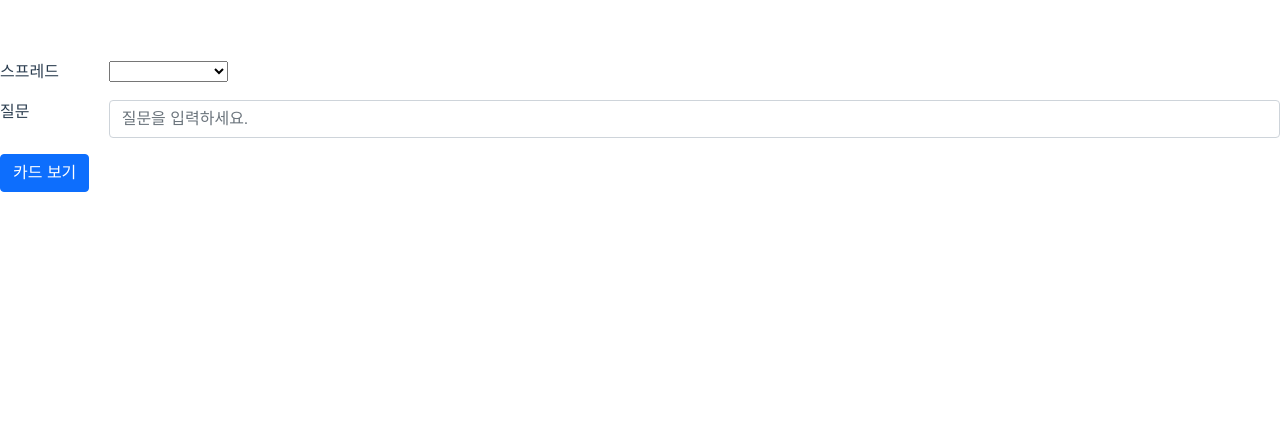
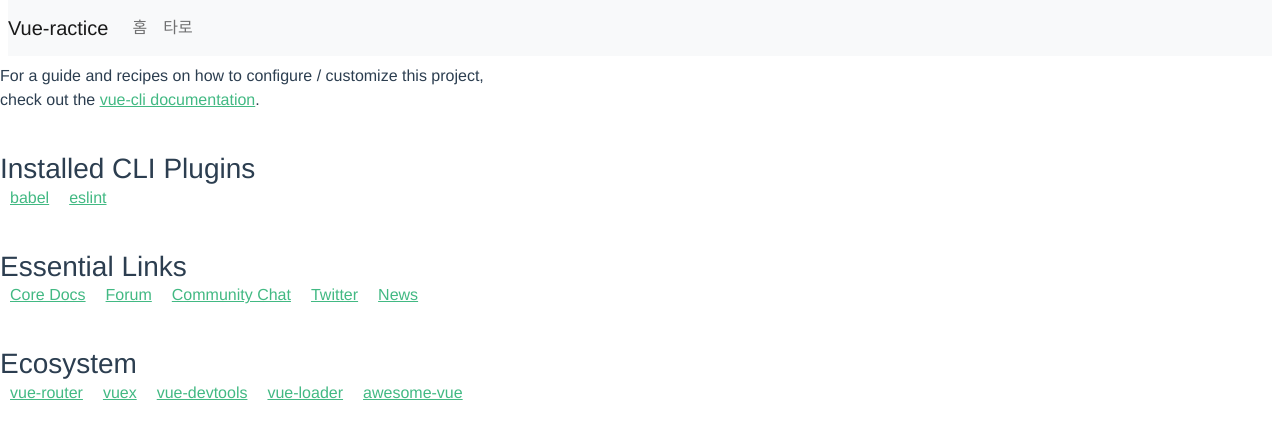
Before and after one commit to Vrisel/vue_practice, a Vue app: page / in a window 1280 px wide. Shown: the top 438 px of the page. Built offline with nearby package versions, Linux system fonts and the light colour scheme.

Commit message:
router 적용

```diff
--- a/package.json
+++ b/package.json
@@ -11,7 +11,8 @@
     "bootstrap": "^5.1.0",
     "bootstrap-vue": "^2.21.2",
     "core-js": "^3.6.5",
-    "vue": "^2.6.14"
+    "vue": "^2.6.14",
+    "vue-router": "^3.5.2"
   },
   "devDependencies": {
     "@vue/cli-plugin-babel": "~4.5.0",
--- a/src/App.vue
+++ b/src/App.vue
@@ -1,17 +1,34 @@
 <template>
   <div id="app">
-    <Tarot />
+    <b-navbar
+      variant="light" type="light"
+      toggleable="lg"
+      class="mx-2"
+    >
+      <b-navbar-brand href='/'>Vue-ractice</b-navbar-brand>
+
+      <b-navbar-toggle target="nav-collapse"></b-navbar-toggle>
+
+      <b-collapse id="nav-collapse" is-nav>
+        <b-navbar-nav>
+          <b-nav-item to="/">홈</b-nav-item>
+          <b-nav-item to="/tarot">타로</b-nav-item>
+        </b-navbar-nav>
+      </b-collapse>
+    </b-navbar>
+    <!-- <Tarot /> -->
+    <router-view></router-view>
   </div>
 </template>
 
 <script>
-import Tarot from './components/Tarot.vue'
+//import Tarot from './components/Tarot.vue'
 
 export default {
-  name: 'App',
+  name: 'App'/* ,
   components: {
     Tarot
-  }
+  } */
 }
 </script>
 
@@ -20,8 +37,6 @@
   font-family: Avenir, Helvetica, Arial, sans-serif;
   -webkit-font-smoothing: antialiased;
   -moz-osx-font-smoothing: grayscale;
-  text-align: center;
   color: #2c3e50;
-  margin-top: 60px;
 }
 </style>
--- a/src/main.js
+++ b/src/main.js
@@ -4,11 +4,13 @@
 import 'bootstrap-vue/dist/bootstrap-vue.css'
 
 import App from './App.vue'
+import router from './router'
 
 Vue.use(BootstrapVue)
 Vue.use(IconsPlugin)
 Vue.config.productionTip = false
 
 new Vue({
+  router,
   render: h => h(App),
 }).$mount('#app')
--- /dev/null
+++ b/src/router/index.js
@@ -0,0 +1,23 @@
+import Vue from 'vue'
+import Router from 'vue-router'
+
+import HomePage from '@/components/HelloWorld.vue'
+import Tarot from '@/components/Tarot.vue'
+
+Vue.use(Router)
+
+export default new Router({
+  routes: [
+    {
+      path: '/',
+      name: 'HomePage',
+      component: HomePage
+    },
+    {
+      path: '/tarot',
+      name: 'Tarot',
+      component: Tarot
+    }
+  ],
+  mode: 'history'
+});
```
Also changed, not shown: 1 other file (tests, documents, lock files or other folders).
